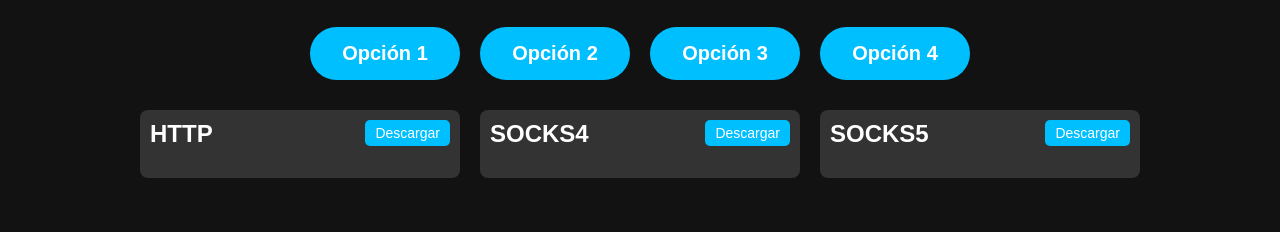
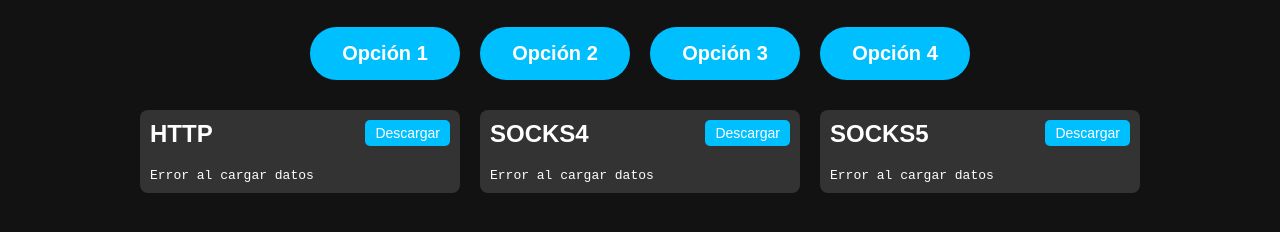
Before and after one commit to MikeTrollYT/MikeTroll, a plain HTML site: page proxies/index.html in a window 1280 px wide. Both pictures are taken after a click on the button "Opción 1". Shown: the part 134-366 px from the top of the page. Drawn offline with Linux system fonts and the light colour scheme; no server answers.

Commit message:
Update index.html

```diff
--- a/proxies/index.html
+++ b/proxies/index.html
@@ -99,7 +99,7 @@
             position: absolute;
             top: 10px;
             right: 10px;
-            background-color: #00BFFF; /* Azul cielo brillante */
+            background-color: #00BFFF;
             border: none;
             border-radius: 5px;
             color: #fff;
@@ -134,7 +134,7 @@
         }
 
         .home-button:hover {
-            background-color: #4169E1; /* Azul royal */
+            background-color: #4169E1;
         }
     </style>
 </head>
@@ -239,34 +239,70 @@
 
     <script>
         function showContent(option) {
-            const contents = document.querySelectorAll('.content');
-            contents.forEach(content => content.classList.remove('active'));
+            // Oculta todo el contenido
+            document.querySelectorAll('.content').forEach(content => {
+                content.classList.remove('active');
+            });
 
-            const selectedContent = document.getElementById(`content-${option}`);
-            if (selectedContent) {
-                selectedContent.classList.add('active');
-                fetchContent(option);
-            }
+            // Muestra el contenido seleccionado
+            const contentElement = document.getElementById('content-' + option);
+            contentElement.classList.add('active');
+
+            // Cargar y mostrar los datos en las columnas
+            loadProxies(option);
         }
 
-        function fetchContent(option) {
-            fetch(`https://raw.githubusercontent.com/MikeTrollYT/MikeTroll/main/proxies/${option}.txt`)
-                .then(response => response.text())
-                .then(text => {
-                    document.querySelector(`#http-content-${option}`).textContent = text;
-                    document.querySelector(`#socks4-content-${option}`).textContent = text;
-                    document.querySelector(`#socks5-content-${option}`).textContent = text;
-                })
-                .catch(error => console.error('Error fetching content:', error));
+        function loadProxies(option) {
+    const urls = {
+        1: {
+            http: "https://raw.githubusercontent.com/TheSpeedX/PROXY-List/master/http.txt",
+            socks4: "https://raw.githubusercontent.com/TheSpeedX/PROXY-List/master/socks4.txt",
+            socks5: "https://raw.githubusercontent.com/TheSpeedX/PROXY-List/master/socks5.txt"
+        },
+        2: {
+            http: "https://raw.githubusercontent.com/monosans/proxy-list/main/proxies/http.txt",
+            socks4: "https://raw.githubusercontent.com/monosans/proxy-list/main/proxies/socks4.txt",
+            socks5: "https://raw.githubusercontent.com/monosans/proxy-list/main/proxies/socks5.txt"
+        },
+        3: {
+            http: "https://raw.githubusercontent.com/ErcinDedeoglu/proxies/main/proxies/http.txt",
+            socks4: "https://raw.githubusercontent.com/ErcinDedeoglu/proxies/main/proxies/socks4.txt",
+            socks5: "https://raw.githubusercontent.com/ErcinDedeoglu/proxies/main/proxies/socks5.txt"
+        },
+        4: {
+            http: "https://raw.githubusercontent.com/Zaeem20/FREE_PROXIES_LIST/master/http.txt",
+            socks4: "https://raw.githubusercontent.com/Zaeem20/FREE_PROXIES_LIST/master/socks4.txt",
+            socks5: "https://raw.githubusercontent.com/Zaeem20/FREE_PROXIES_LIST/master/socks5.txt"
         }
+    };
+
+    const urlsForOption = urls[option];
+
+    const fetchAndDisplay = async (type) => {
+        try {
+            const response = await fetch(urlsForOption[type]);
+            const text = await response.text();
+            document.getElementById(`${type}-content-${option}`).textContent = text;
+        } catch (error) {
+            document.getElementById(`${type}-content-${option}`).textContent = 'Error al cargar datos';
+        }
+    };
+
+    fetchAndDisplay('http');
+    fetchAndDisplay('socks4');
+    fetchAndDisplay('socks5');
+}
 
         function downloadFile(contentId, filename) {
-            const text = document.getElementById(contentId).textContent;
-            const blob = new Blob([text], { type: 'text/plain;charset=utf-8' });
-            const link = document.createElement('a');
-            link.href = URL.createObjectURL(blob);
-            link.download = filename;
-            link.click();
+            const content = document.getElementById(contentId).textContent;
+            const blob = new Blob([content], { type: 'text/plain' });
+            const url = URL.createObjectURL(blob);
+            const a = document.createElement('a');
+            a.href = url;
+            a.download = filename;
+            document.body.appendChild(a);
+            a.click();
+            document.body.removeChild(a);
         }
     </script>
 </body>
```
